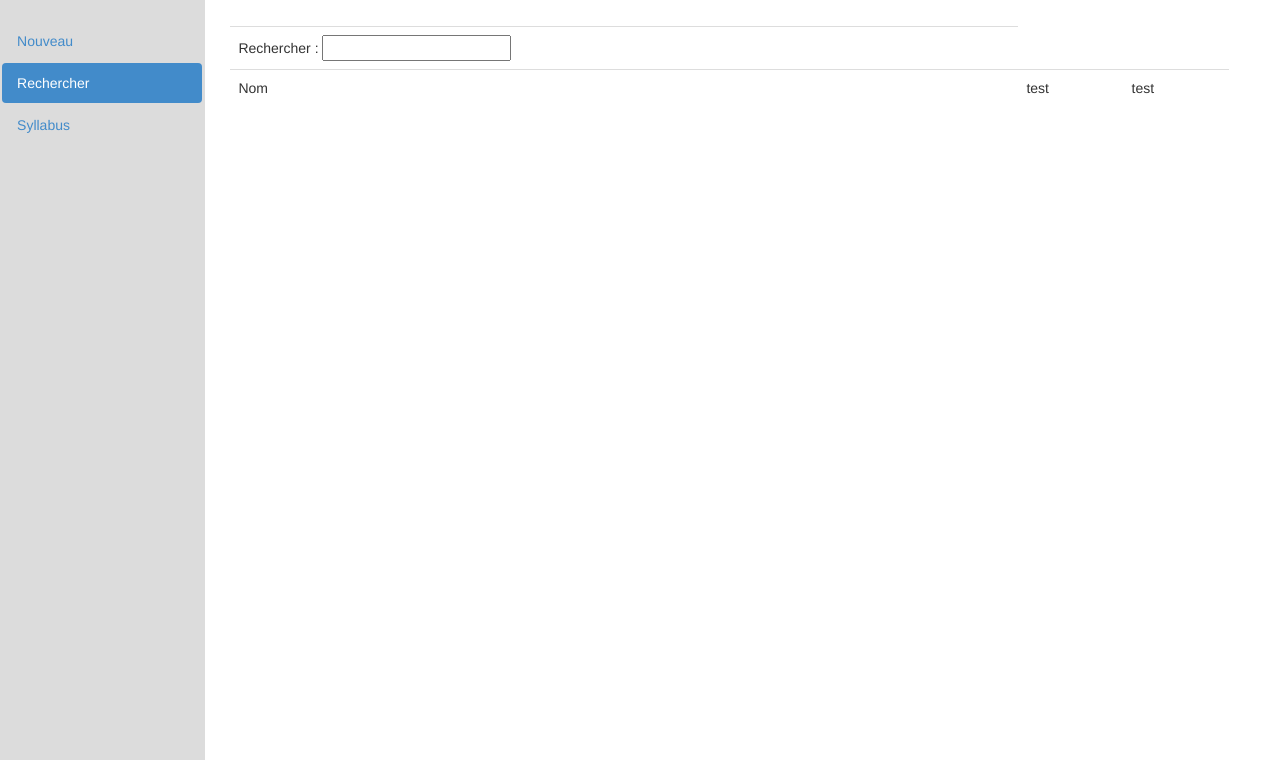
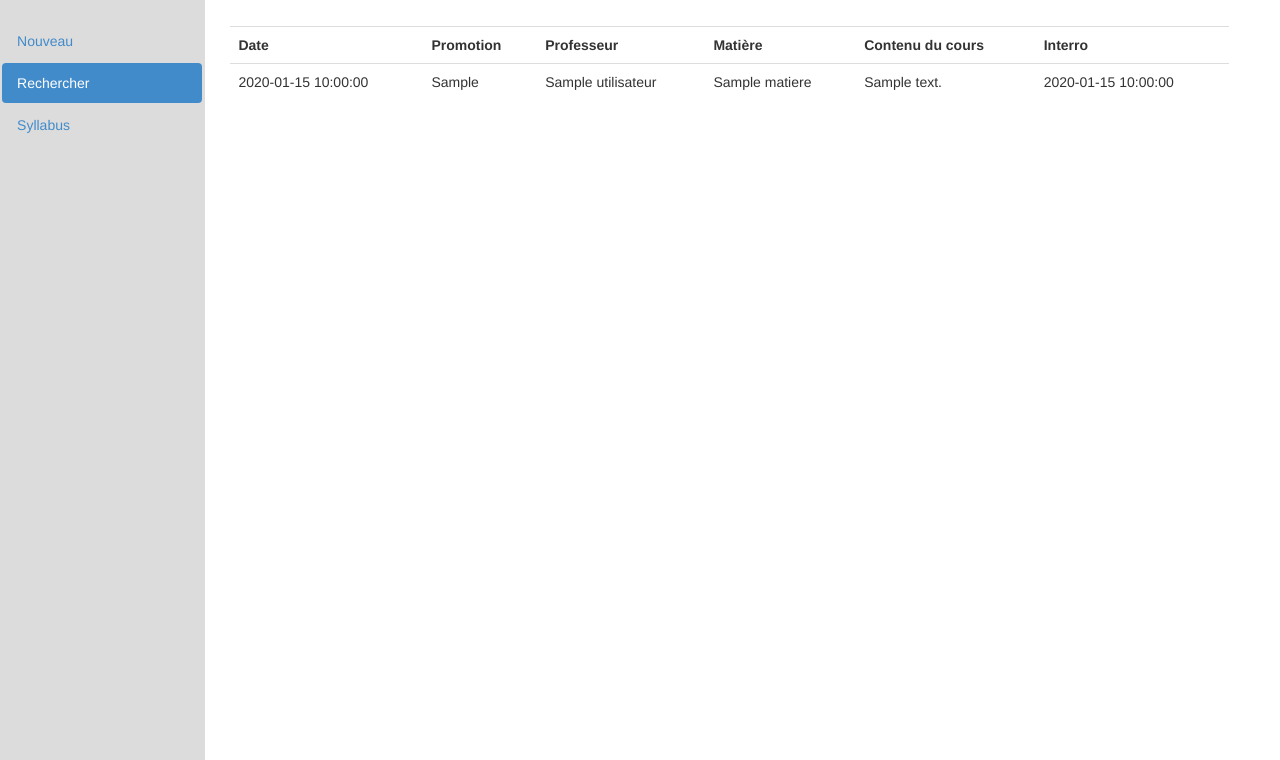
Before and after one commit to Eligiuss/CTE, a PHP site: page /search.php in a window 1280 px wide. Shown: the part 52-812 px from the top of the page. Run offline with PHP 8.4, Linux system fonts and the light colour scheme; the visitor is signed in with stand-in values (Sample User, id 1); tables that the repository leaves empty or names only in its code hold one stand-in row (values such as "Sample post").

Commit message:
Liste modules a peu près OK

```diff
--- a/header.php
+++ b/header.php
@@ -47,17 +47,17 @@ if ($titre == 'Connexion') {
             <ul class="nav nav-pills nav-stacked">
                 <?php
                     if($active=="index"){
-                        echo '<li class="active"><a href="accueil.php">Nouveau</a></li>'.
-                             '<li><a href="search.php">Rechercher</a></li>'.
-                             '<li><a href="syllabus.php">Syllabus</a></li>';
+                        echo '<li class="active"><a href="accueil.php">Nouveau</a></li>
+                              <li><a href="search.php">Rechercher</a></li>
+                              <li><a href="syllabus.php">Syllabus</a></li>';
                     } else if ($active=="search") {
-                        echo '<li><a href="accueil.php">Nouveau</a></li>'.
-                             '<li class="active"><a href="search.php">Rechercher</a></li>'.
-                             '<li><a href="syllabus.php">Syllabus</a></li>';
+                        echo '<li><a href="accueil.php">Nouveau</a></li>
+                              <li class="active"><a href="search.php">Rechercher</a></li>
+                              <li><a href="syllabus.php">Syllabus</a></li>';
                     } else if ($active=="syllabus") {
-                        echo '<li><a href="accueil.php">Nouveau</a></li>'.
-                             '<li><a href="search.php">Rechercher</a></li>'.
-                             '<li class="active"><a href="syllabus.php">Syllabus</a></li>';
+                        echo '<li><a href="accueil.php">Nouveau</a></li>
+                              <li><a href="search.php">Rechercher</a></li>
+                              <li class="active"><a href="syllabus.php">Syllabus</a></li>';
                     }
                 ?>
             </ul>
--- a/login.php
+++ b/login.php
@@ -20,6 +20,7 @@
             session_start();
             $_SESSION['login'] = $_POST['email'];
             $_SESSION['password'] = $_POST['mdp'];
+            $_SESSION['ID'] = $info->ID;
             echo 'ok';
         } else {
             echo 'non';
--- a/nbproject/private/private.xml
+++ b/nbproject/private/private.xml
@@ -4,11 +4,13 @@
     <open-files xmlns="http://www.netbeans.org/ns/projectui-open-files/2">
         <group>
             <file>file:/C:/wamp/www/CTE/index.php</file>
+            <file>file:/C:/wamp/www/CTE/search.php</file>
             <file>file:/C:/wamp/www/CTE/css/style.css</file>
-            <file>file:/C:/wamp/www/CTE/tableau.php</file>
             <file>file:/C:/wamp/www/CTE/header.php</file>
+            <file>file:/C:/wamp/www/CTE/syllabus.php</file>
             <file>file:/C:/wamp/www/CTE/accueil.php</file>
             <file>file:/C:/wamp/www/CTE/login.php</file>
+            <file>file:/C:/wamp/www/CTE/logout.php</file>
             <file>file:/C:/wamp/www/CTE/js/script.js</file>
         </group>
     </open-files>
--- a/search.php
+++ b/search.php
@@ -2,19 +2,59 @@
     $titre = 'Recherche';
     $active = 'search';
     include 'header.php';
+
+    session_start();
 ?>
 
-<html>
-    <div class="recherche">
+<div class="recherche">
     <table class="table">
         <tr>
-            <td>Rechercher : <input type="text"/></td>
+            <th>Date</th>
+            <th>Promotion</th>
+            <th>Professeur</th>
+            <th>Matière</th>
+            <th>Contenu du cours</th>
+            <th>Interro</th>
         </tr>
-        <tr>
-            <td>Nom</td>
-            <td>test</td>
-            <td>test</td>
-        </tr>
-    </table>
-    </div>
-</html>
+<?php
+    $hote='127.0.0.1';
+    $user='root';
+    $passwd='';
+    $database='cte';
+    $cnx=new mysqli($hote,$user,$passwd,$database);
+
+    $cnx->set_charset("utf8");
+
+    $SQL = "SELECT c.*, m.nom matiere, u.nom prof FROM cours c
+            INNER JOIN utilisateur u ON c.id_prof = u.ID
+            INNER JOIN matiere m ON c.id_matiere = m.ID
+            WHERE id_prof = '".$_SESSION["ID"]."'
+            ORDER BY date DESC";
+
+    $rs=$cnx->query($SQL);
+
+    while($info=$rs->fetch_object()){
+        echo '  <tr>
+                    <td>
+                        '.$info->date.'
+                    </td>
+                    <td>
+                        '.$info->promo.'
+                    </td>
+                    <td>
+                        '.$info->prof.'
+                    </td>
+                    <td>
+                        '.$info->matiere.'
+                    </td>
+                    <td>
+                        '.$info->contenu.'
+                    </td>
+                    <td>
+                        '.$info->date.'
+                    </td>
+                </tr>
+            </table>
+        </div>';
+    }
+?>
--- a/syllabus.php
+++ b/syllabus.php
@@ -2,4 +2,6 @@
     $titre = 'Syllabus';
     $active = 'syllabus';
     include 'header.php';
+
+    session_start();
 ?>
```
